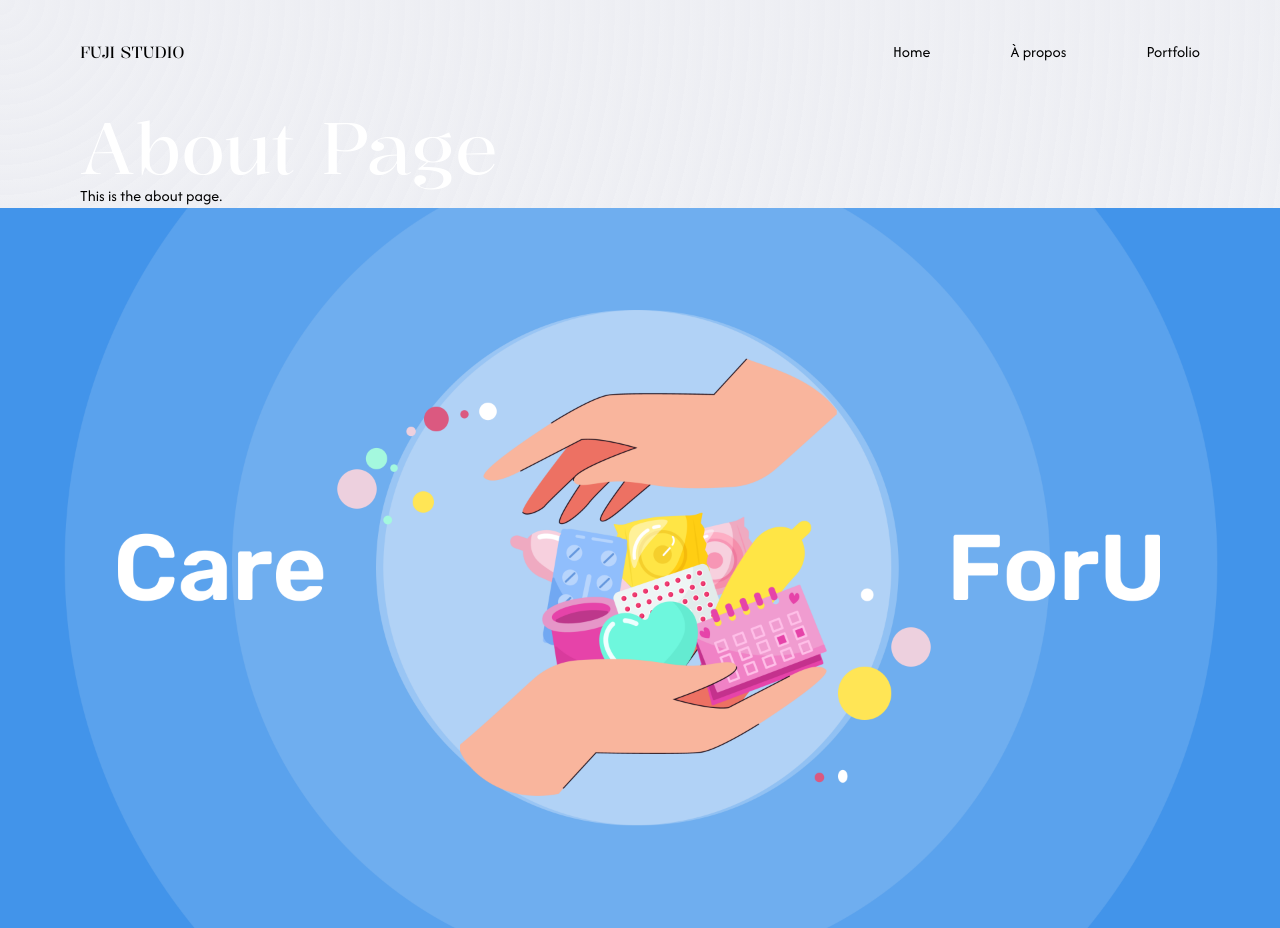
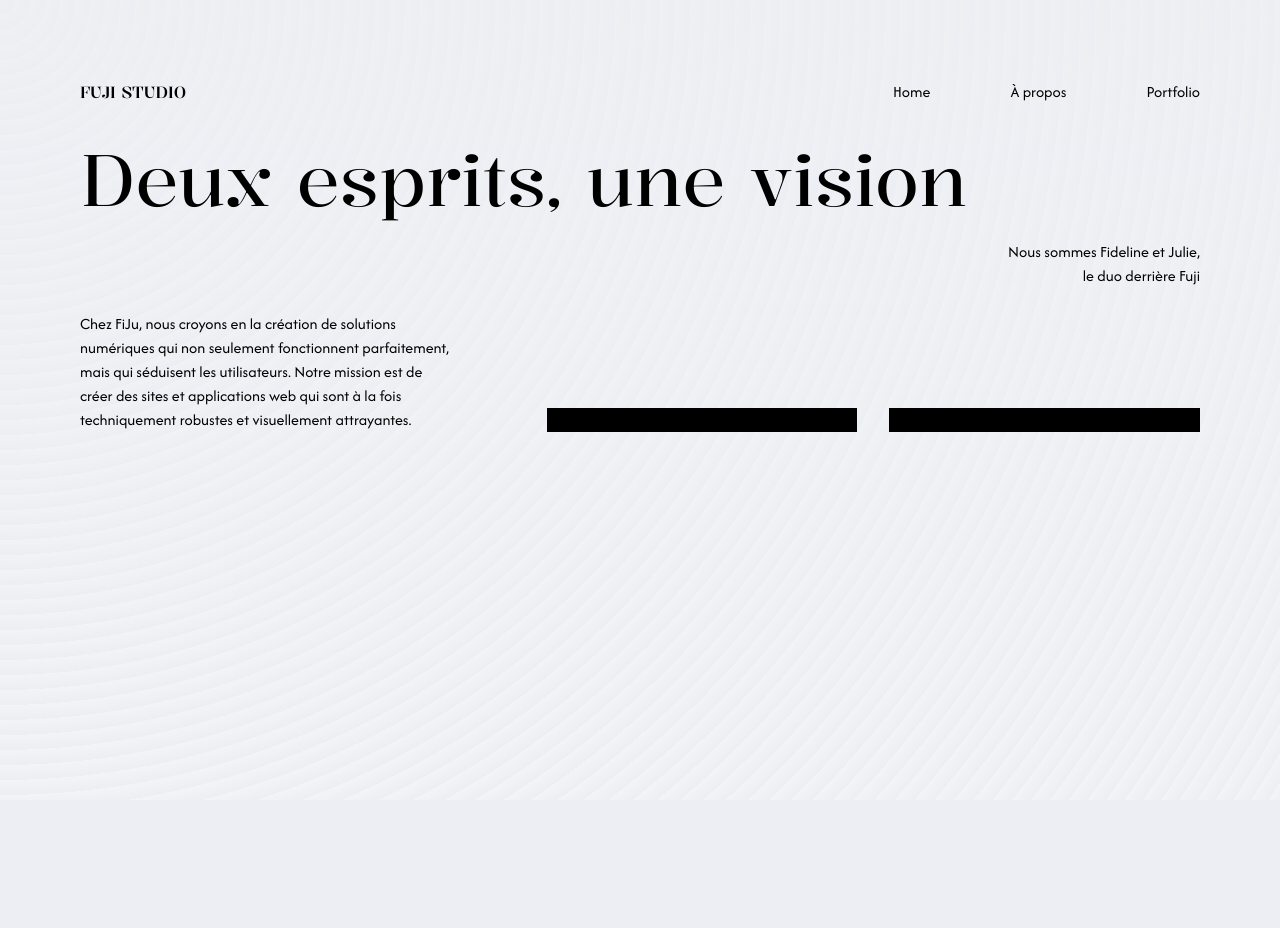
Before and after one commit to jstm17/fuji-studio, a Vue app: page /about in a window 1280 px wide. After the commit the page ends 800 px from the top, so only its background shows below. Built offline with nearby package versions, Linux system fonts and the light colour scheme.

Commit message:
home & about base

```diff
--- a/src/assets/css/fonts.css
+++ b/src/assets/css/fonts.css
@@ -229,6 +229,7 @@ h6,
 button,
 .logo {
     font-family: 'Kalnia', sans-serif;
+    font-weight: 500;
 }
 
 h1{
--- a/src/components/Header.vue
+++ b/src/components/Header.vue
@@ -1,5 +1,5 @@
 <template>
-    <header class="bounded flex justify-between py-10 z-10 fixed w-full">
+    <header class="bounded flex justify-between pt-20 mb-10">
         <p class="logo">FUJI STUDIO</p>
         <nav class="flex gap-20">
       <router-link to="/">Home</router-link>
--- /dev/null
+++ b/src/components/PrimaryButton.vue
@@ -0,0 +1,74 @@
+<template>
+    <button :class="computedClass" @click="handleClick" :disabled="isDisabled">
+        {{ buttonText }}
+    </button>
+</template>
+
+<script setup>
+import { defineProps, computed } from 'vue';
+import { useRouter } from 'vue-router';
+
+// Props
+const props = defineProps({
+    buttonText: {
+        type: String,
+        default: 'Click me',
+    },
+    buttonColor: {
+        type: String,
+        default: 'bg-transparent', // Couleur par défaut du bouton
+    },
+    borderColor: {
+        type: String,
+        default: 'border-blue-600', // Couleur de bordure par défaut
+    },
+    borderWidth: {
+        type: String,
+        default: 'border-2', // Épaisseur de la bordure par défaut
+    },
+    buttonClass: {
+        type: String,
+        default: '',
+    },
+    actionType: {
+        type: String,
+        default: 'default', // Types d'action : 'navigate', 'default', etc.
+    },
+    actionUrl: {
+        type: String,
+        default: '', // URL pour la navigation
+    },
+    isDisabled: {
+        type: Boolean,
+        default: false,
+    },
+    onClick: {
+        type: Function,
+        default: () => { },
+    },
+});
+
+// Setup
+const router = useRouter();
+
+// Méthode de clic
+const handleClick = () => {
+    if (props.actionType === 'navigate' && props.actionUrl) {
+        router.push(props.actionUrl); // Navigation vers l'URL spécifiée
+    } else {
+        props.onClick(); // Appelle la fonction passée via props
+    }
+};
+
+// Computed class pour les styles dynamiques
+const computedClass = computed(() => {
+    return `
+        ${props.buttonColor}
+        ${props.borderColor}
+        ${props.borderWidth}
+        ${props.buttonClass}
+        text-blue-600 py-4 px-10 rounded-full h-fit
+        ${props.isDisabled ? 'bg-transparent cursor-not-allowed' : 'hover:bg-opacity-80'}
+    `;
+});
+</script>
--- a/src/style.css
+++ b/src/style.css
@@ -6,8 +6,7 @@
 
 body {
   background-color: #edeef3;
-  background-image: repeating-radial-gradient(circle at 0 0, transparent 0, #edeef3 15px), repeating-linear-gradient(#f3f4f755, #f3f4f7);
-  min-height: 100vh;
+  background-image:  repeating-radial-gradient( circle at 0 0, transparent 0, #edeef3 15px ), repeating-linear-gradient( #f3f4f755, #f3f4f7 );
   background-repeat: no-repeat;
   margin: 0;
 }
@@ -49,3 +48,7 @@ body {
 .careforu-leave-to {
   transform: translateY(100vh);
 }
+
+#app{
+  @apply  h-screen flex flex-col
+}
--- a/src/views/About.vue
+++ b/src/views/About.vue
@@ -1,20 +1,19 @@
 <template>
-  <div>
-    <div class="pt-28 bounded">
-      <h1 class="text-white">About Page</h1>
-      <p>This is the about page.</p>
+    <div class="bounded flex-1 flex flex-col pb-20">
+        <div class="h-fit">
+            <h1>Deux esprits, une vision</h1>
+            <p class="text-end my-6">Nous sommes Fideline et Julie, <br> le duo derrière Fuji</p>
+        </div>
+        <div class="flex flex-1 justify-between max-sm:flex-wrap max-sm:my-8 max-sm:gap-8 items-end">
+            <p class=" w-4/12 max-sm:w-full">Chez FiJu, nous croyons en la création de solutions numériques qui non seulement fonctionnent parfaitement, mais qui séduisent les utilisateurs. Notre mission est de créer des sites et applications web qui sont à la fois techniquement robustes et visuellement attrayantes.</p>
+            <div class="w-7/12 max-sm:w-full grid grid-cols-2 h-full gap-8">
+                <div class=" bg-black">
+                    img 1
+                </div>
+                <div class=" bg-black">
+                    img 2
+                </div>
+            </div>
+        </div>
     </div>
-    <img src="../assets/img/careforu.png" alt="careforu" class="inner" />
-  </div>
-
 </template>
-
-<script>
-export default {
-  name: 'AboutPage'
-}
-</script>
-
-<style scoped>
-
-</style>
--- a/src/views/Home.vue
+++ b/src/views/Home.vue
@@ -1,7 +1,22 @@
 <template>
-    <div class="bounded pt-28">
-        <h1 class="text-red-400">Home page</h1>
-        <h2>ghklml</h2>
-        <p>Lorem ipsum dolor sit amet, consectetur adipisicing elit. Corporis sapiente provident ducimus, cumque fuga mollitia nulla, ex, odit aliquid accusantium vel nisi. Voluptatum consectetur sapiente repellat, corporis iste autem hic?</p>
+    <div class="bounded flex-1 flex flex-col text-center pb-20">
+        <div class="flex-1  flex flex-col justify-center" >
+            <h1 class=" text-center pb-8">Quand le code <br>rejoint la créativité</h1>
+            <p class="text-center text-md">Nous créons des expériences numériques qui parlent plus fort que les mots</p>
+        </div>
+        <div class="flex h-fit justify-between max-sm:flex-wrap max-sm:gap-8 items-center">
+            <div class=" cursor-pointer bg-[url('https://images.unsplash.com/photo-1581287053822-fd7bf4f4bfec?q=80&w=3001&auto=format&fit=crop&ixlib=rb-4.0.3&ixid=M3wxMjA3fDB8MHxwaG90by1wYWdlfHx8fGVufDB8fHx8fA%3D%3D')] w-72 max-sm:w-full bg-cover rounded-full min-h-24">
+            </div>
+            <PrimaryButton
+            class=" max-sm:w-full"
+                buttonText="Commencer l’aventure"
+                :onClick="handleCancel"
+            />
+        </div>
     </div>
 </template>
+
+<script setup>
+import PrimaryButton from '../components/PrimaryButton.vue';
+
+</script>
```
